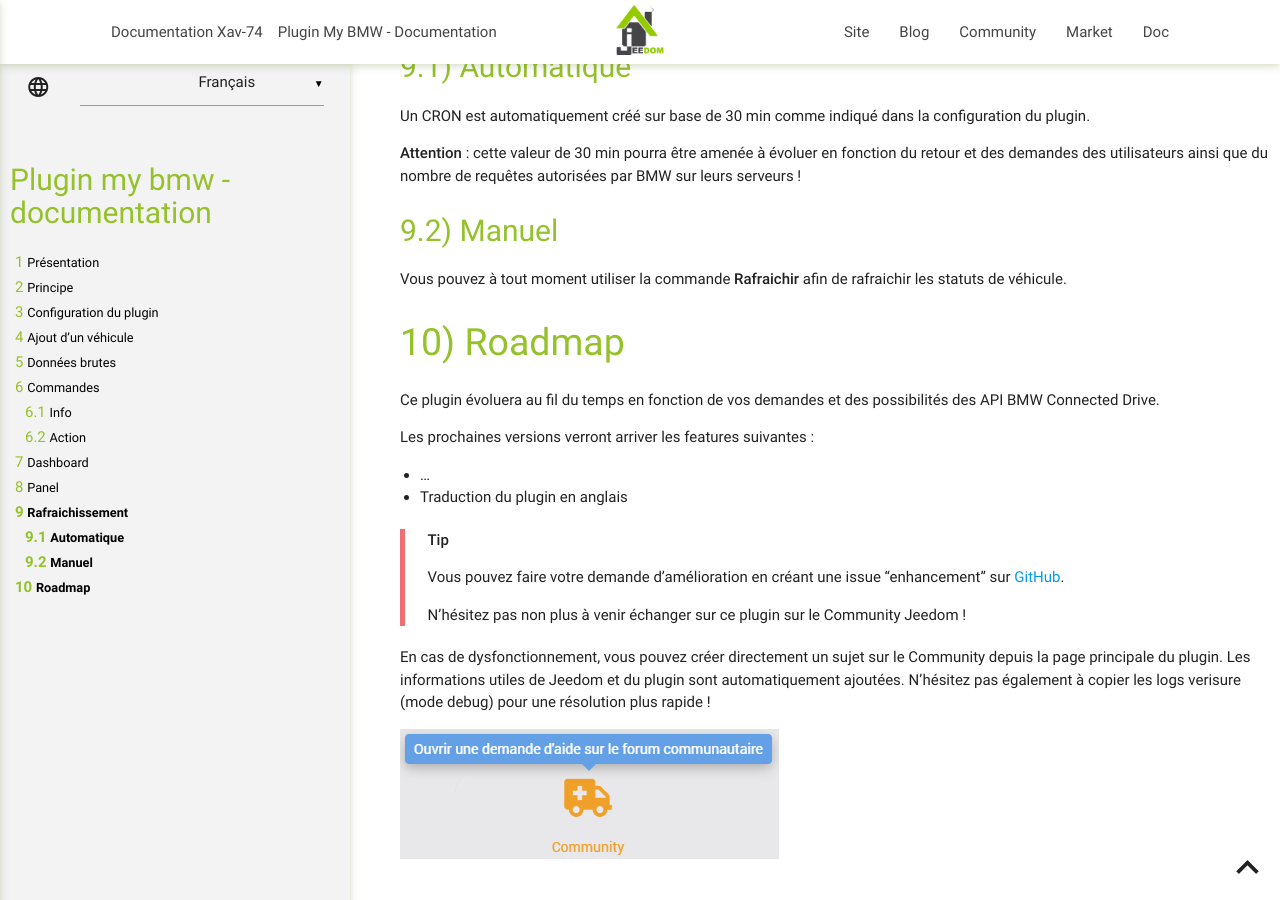
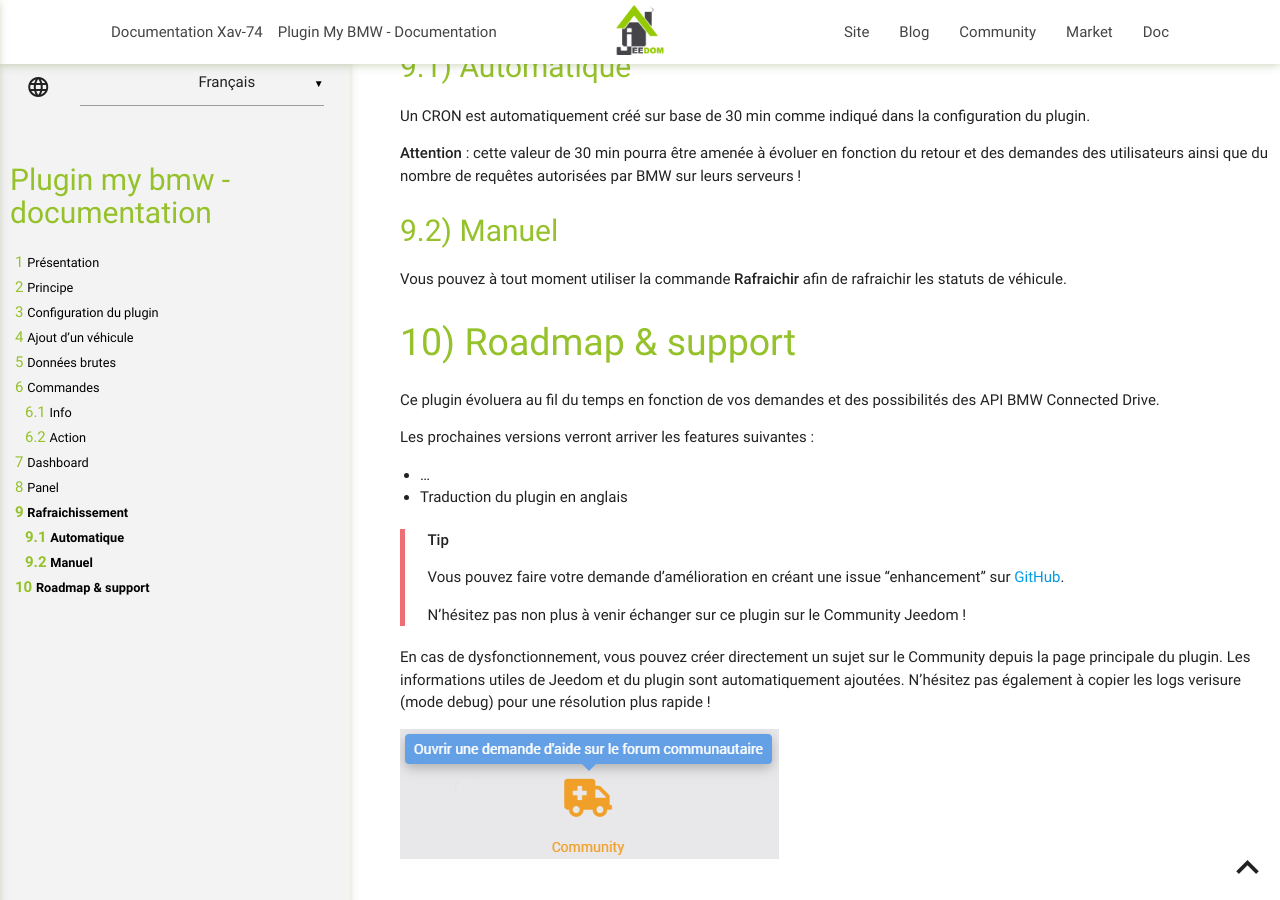
Before and after one commit to Xav-74/Documentation, a Jekyll site: the page built from myBMW/fr_FR/index.md, in a window 1280 px wide and 900 px high, scrolled down 7151 px. Built offline with Jekyll 4.4.1, drawn with Linux system fonts in a browser that asks for light colours.

Commit message:
Update index.md

```diff
--- a/myBMW/fr_FR/index.md
+++ b/myBMW/fr_FR/index.md
@@ -204,7 +204,7 @@
 Vous pouvez à tout moment utiliser la commande **Rafraichir** afin de rafraichir les statuts de véhicule.
 
 
-# Roadmap
+# Roadmap & support
 
 Ce plugin évoluera au fil du temps en fonction de vos demandes et des possibilités des API BMW Connected Drive.
 
```
